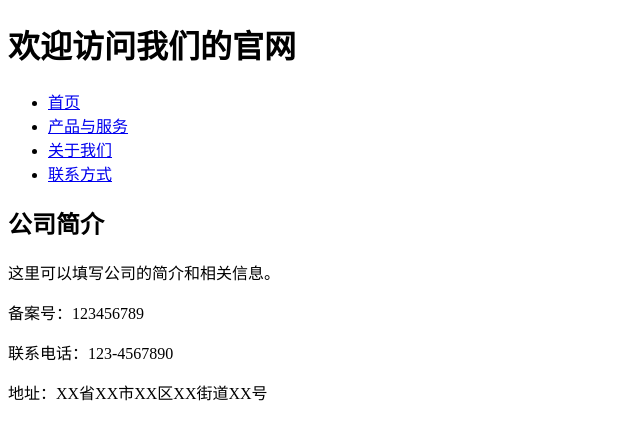
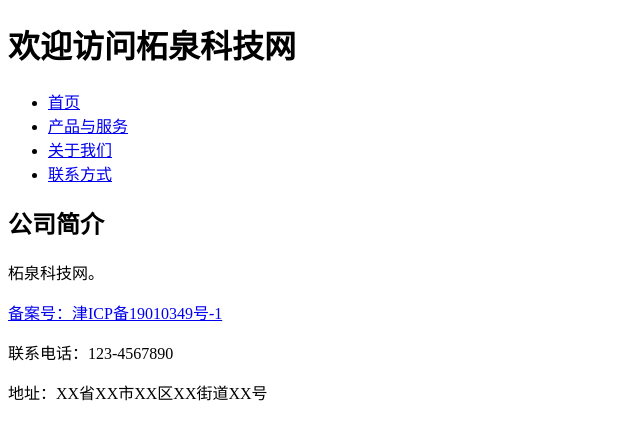
Before and after one commit to 1456782/1456782.github.io, a plain HTML site: page index.html in a window 1280 px wide. Shown: the whole page, without its empty margins (0-640 px from the left). Drawn offline with Linux system fonts and the light colour scheme.

Commit message:
Update index.html

```diff
--- a/index.html
+++ b/index.html
@@ -3,11 +3,11 @@
 <head>
   <meta charset="UTF-8">
   <meta name="viewport" content="width=device-width, initial-scale=1.0">
-  <title>官网主页</title>
+  <title>柘泉科技网</title>
 </head>
 <body>
   <header>
-    <h1>欢迎访问我们的官网</h1>
+    <h1>欢迎访问柘泉科技网</h1>
   </header>
 
   <nav>
@@ -21,11 +21,11 @@
 
   <main>
     <h2>公司简介</h2>
-    <p>这里可以填写公司的简介和相关信息。</p>
+    <p>柘泉科技网。</p>
   </main>
 
   <footer>
-    <p>备案号：123456789</p>
+    <a href="https://beian.miit.gov.cn/">备案号：津ICP备19010349号-1</a>
     <p>联系电话：123-4567890</p>
     <p>地址：XX省XX市XX区XX街道XX号</p>
   </footer>
```
